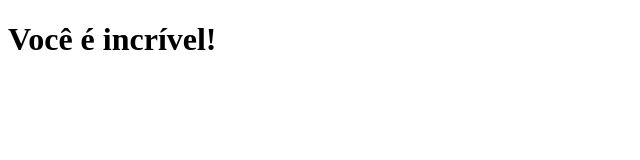
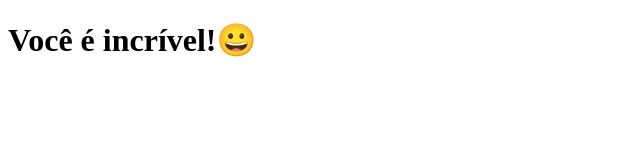
Before and after one commit to renatagrasielli/clone-tabnews, a Next.js app: page / in a window 1280 px wide. Shown: the top 160 px of the page, without its empty margins (0-640 px from the left). Built offline with nearby package versions, Linux system fonts and the light colour scheme.

Commit message:
modifica a frase

```diff
--- a/pages/index.js
+++ b/pages/index.js
@@ -1,5 +1,5 @@
 function Home(){
-    return <h1>Você é incrível!</h1>
+    return <h1>Você é incrível!😀</h1>
 }
 
 export default Home;
```
